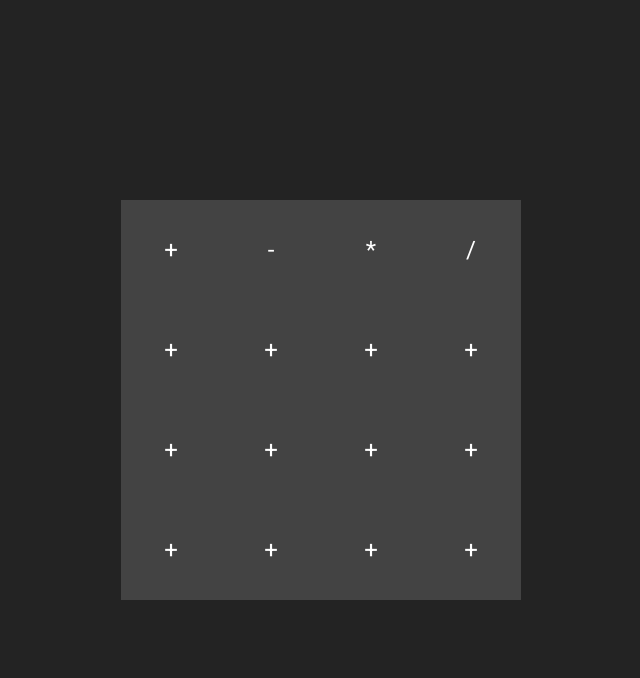
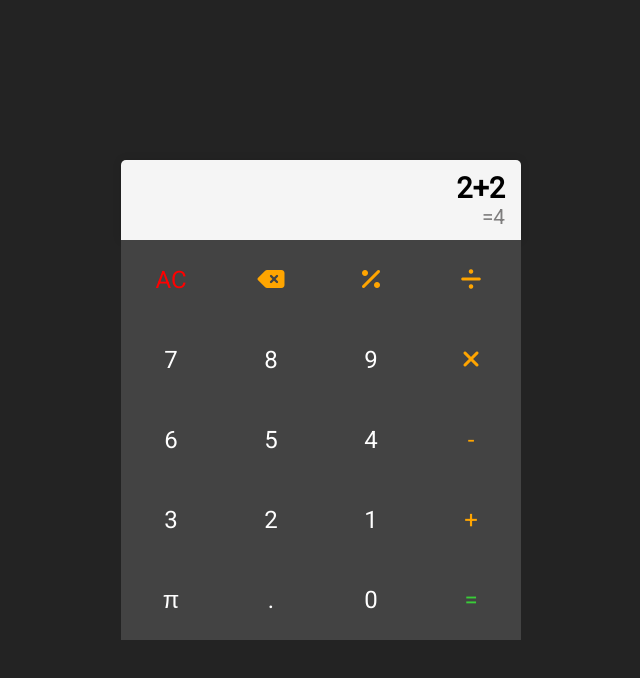
Before and after one commit to Lalit3716/SimpleCalculator, a React (Vite) app: page / in a window 1280 px wide. Shown: the top 678 px of the page, without its empty margins (319-959 px from the left). Built offline with nearby package versions, Linux system fonts and the light colour scheme.

Commit message:
Finishing Calc Layout 🎨

```diff
--- a/index.html
+++ b/index.html
@@ -10,6 +10,10 @@
       href="https://fonts.googleapis.com/css2?family=Roboto&display=swap"
       rel="stylesheet"
     />
+    <script
+      src="https://kit.fontawesome.com/b27a8a84a8.js"
+      crossorigin="anonymous"
+    ></script>
     <title>Simple Calculator</title>
   </head>
   <body>
--- a/src/App.tsx
+++ b/src/App.tsx
@@ -1,5 +1,5 @@
 import React from "react";
-import ButtonGrid from "./components/Grid";
+import ButtonGrid from "./components/ButtonGrid";
 
 const App: React.FC = () => (
   <div>
--- a/src/components/Button/index.tsx
+++ b/src/components/Button/index.tsx
@@ -1,12 +1,29 @@
-import React from "react";
+import React, { ReactElement } from "react";
 import styles from "./Button.module.css";
 
 interface Props {
-  value: string;
+  value?: string;
+  faIcon?: string;
+  color?: string;
+  operator?: boolean;
 }
 
-const Button: React.FC<Props> = ({ value }) => {
-  return <button className={styles.btn}>{value}</button>;
+const Button: React.FC<Props> = ({ value, faIcon, color, operator }) => {
+  let _color = operator ? "orange" : color;
+
+  if (value) {
+    return (
+      <button className={styles.btn} style={{ color: _color }}>
+        {value}
+      </button>
+    );
+  }
+
+  return (
+    <button className={styles.btn} style={{ color: _color }}>
+      <i className={faIcon} />
+    </button>
+  );
 };
 
 export default Button;
--- /dev/null
+++ b/src/components/ButtonGrid/Grid.module.css
@@ -0,0 +1,12 @@
+.grid {
+  min-width: 400px;
+  display: grid;
+  grid-template-columns: repeat(4, 1fr);
+  grid-template-rows: repeat(6, 80px);
+}
+
+@media (max-width: 400px) {
+  .grid {
+    min-width: 300px;
+  }
+}
--- /dev/null
+++ b/src/components/ButtonGrid/index.tsx
@@ -0,0 +1,34 @@
+import React from "react";
+import Button from "../Button";
+import Preview from "../Preview";
+import styles from "./Grid.module.css";
+
+const ButtonGrid = () => {
+  return (
+    <div className={styles.grid}>
+      <Preview primary="2+2" secondary="=4" />
+      <Button value="AC" color="red" />
+      <Button faIcon="fa-solid fa-delete-left" operator />
+      <Button faIcon="fa-solid fa-percent" operator />
+      <Button faIcon="fa-solid fa-divide" operator />
+      <Button value="7" />
+      <Button value="8" />
+      <Button value="9" />
+      <Button faIcon="fa-solid fa-xmark" operator />
+      <Button value="6" />
+      <Button value="5" />
+      <Button value="4" />
+      <Button value="-" operator />
+      <Button value="3" />
+      <Button value="2" />
+      <Button value="1" />
+      <Button value="+" operator />
+      <Button value="π" />
+      <Button value="." />
+      <Button value="0" />
+      <Button value="=" color="#39cd38" />
+    </div>
+  );
+};
+
+export default ButtonGrid;
--- a/src/components/Grid/Grid.module.css
+++ /dev/null
@@ -1,6 +0,0 @@
-.grid {
-  min-width: 400px;
-  display: grid;
-  grid-template-columns: repeat(4, 1fr);
-  grid-template-rows: repeat(4, 100px);
-}
--- a/src/components/Grid/index.tsx
+++ /dev/null
@@ -1,28 +0,0 @@
-import React from "react";
-import Button from "../Button";
-import styles from "./Grid.module.css";
-
-const ButtonGrid = () => {
-  return (
-    <div className={styles.grid}>
-      <Button value="+" />
-      <Button value="-" />
-      <Button value="*" />
-      <Button value="/" />
-      <Button value="+" />
-      <Button value="+" />
-      <Button value="+" />
-      <Button value="+" />
-      <Button value="+" />
-      <Button value="+" />
-      <Button value="+" />
-      <Button value="+" />
-      <Button value="+" />
-      <Button value="+" />
-      <Button value="+" />
-      <Button value="+" />
-    </div>
-  );
-};
-
-export default ButtonGrid;
--- /dev/null
+++ b/src/components/Preview/Preview.module.css
@@ -0,0 +1,22 @@
+.preview {
+  display: flex;
+  flex-direction: column;
+  align-items: flex-end;
+  justify-content: center;
+  padding: 1rem;
+  width: 100%;
+  height: 100%;
+  font-size: 1.8rem;
+  font-weight: bold;
+  background-color: #f5f5f5;
+  color: black;
+  border-radius: 5px 5px 0px 0px;
+  box-shadow: 0px 0px 10px rgba(0, 0, 0, 0.1);
+  grid-column: 1 / span 4;
+}
+
+.secondary {
+  color: #7e7d7d;
+  font-weight: normal;
+  font-size: 1.3rem;
+}
--- /dev/null
+++ b/src/components/Preview/index.tsx
@@ -0,0 +1,18 @@
+import React from "react";
+import styles from "./Preview.module.css";
+
+interface Props {
+  primary: string;
+  secondary?: string;
+}
+
+const Preview: React.FC<Props> = ({ primary, secondary }) => {
+  return (
+    <div className={styles.preview}>
+      <span>{primary}</span>
+      {secondary && <span className={styles.secondary}>{secondary}</span>}
+    </div>
+  );
+};
+
+export default Preview;
```
Also changed, not shown: package.json (line endings or trailing spaces).
